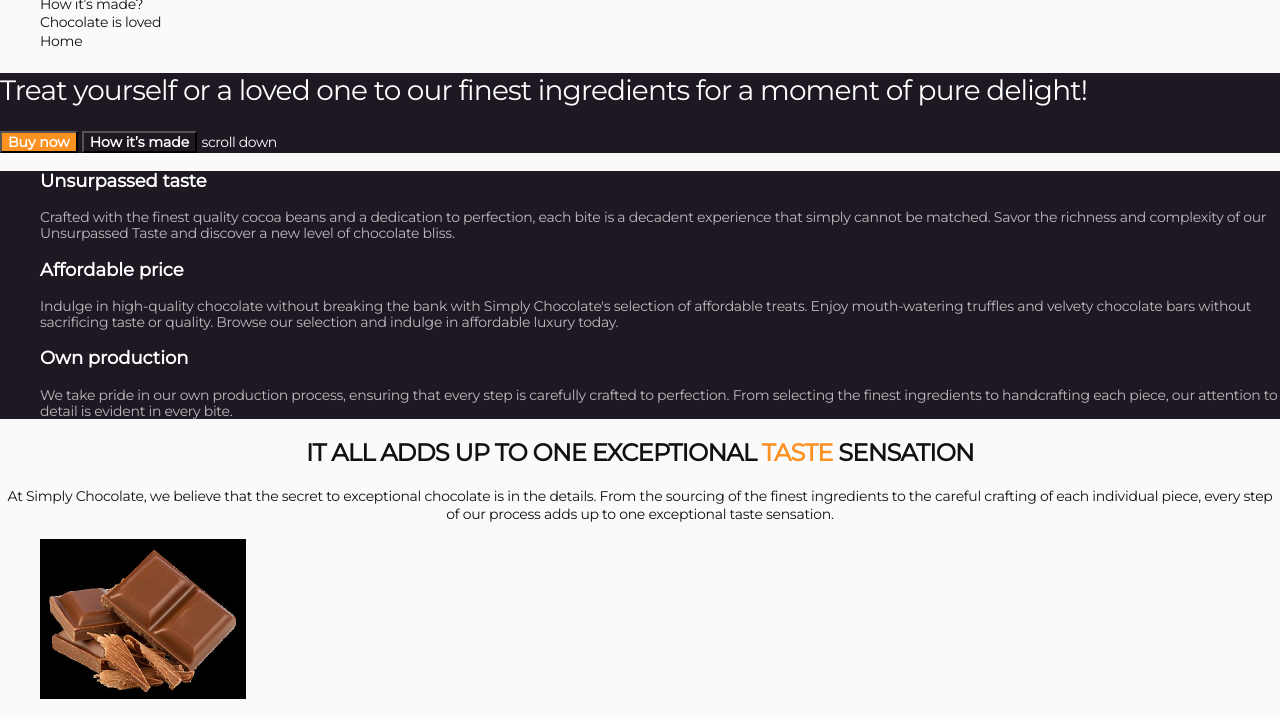
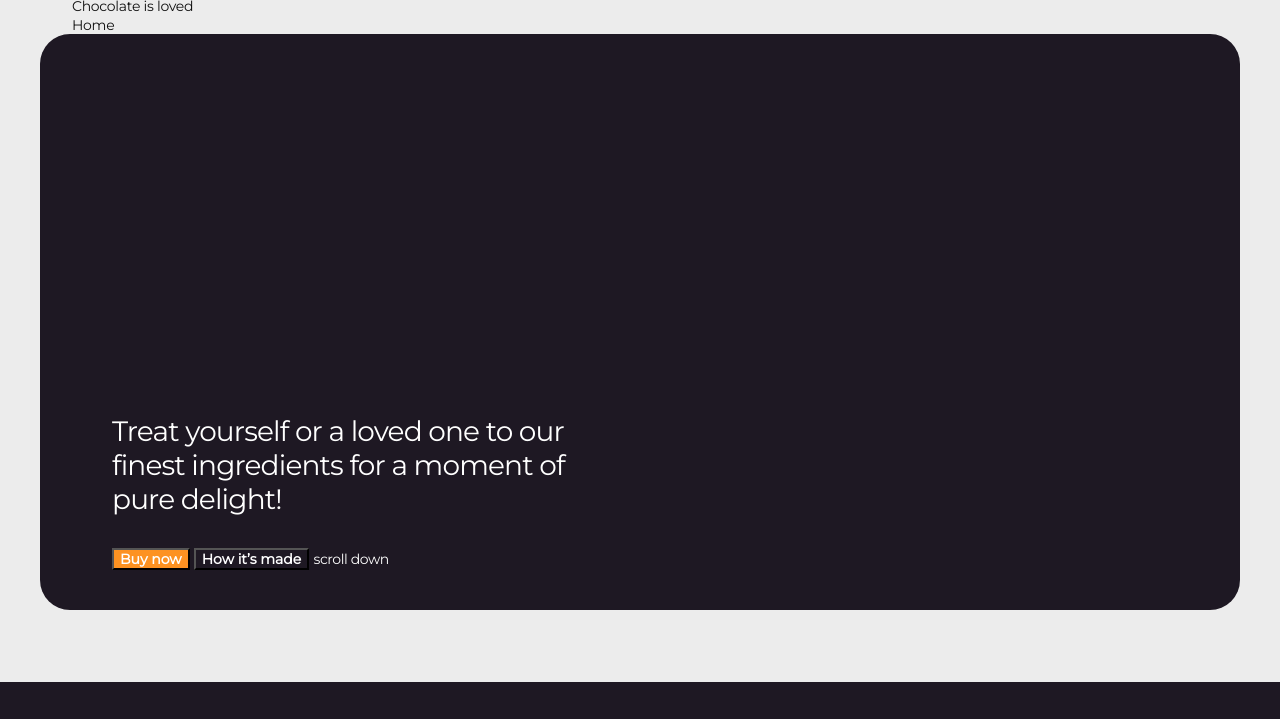
Before and after one commit to mary-lysenko/fs120-l-, a plain HTML site: page index.html in a window 1280 px wide. Shown: the part 41-760 px from the top of the page. Drawn offline with nearby package versions, Linux system fonts and the light colour scheme.

Commit message:
margin|padding

```diff
--- a/css/styles.css
+++ b/css/styles.css
@@ -1,15 +1,23 @@
 body {
     font-family: "Montserrat", sans-serif;
-    background: #fafafa;
+    background: #ececec;
 }
 
 
 ul {
     list-style-type: none;
+    margin-top: 0;
+    margin-bottom: 0;
+    padding-left: 0;
 }
 
 a {
     text-decoration: none;
+}
+
+p, h1, h2, h3, h4, h5, h6 {
+    margin-top: 0;
+    margin-bottom: 0;
 }
 
 button {
@@ -18,6 +26,19 @@ button {
 
 address {
     font-style: normal;
+}
+
+.container {
+    width: 1166px;
+    padding-left: 15px;
+    padding-right: 15px;
+    margin: 0 auto;
+}
+
+*,
+*::before,
+*::after {
+    box-sizing: border-box;
 }
 
 .section-title {
@@ -73,7 +94,16 @@ address {
 
 .hero {
     background-color: #1e1823;
+    max-width: 1200px;
+    margin: 0 auto;
+    border-radius: 30px;
+    margin-bottom: 72px;
 }
+
+.hero-wrapper {
+    padding: 380px 40px 40px 40px;
+}
+
 
 .hero-title {
     font-weight: 500;
@@ -81,6 +111,8 @@ address {
     line-height: 1.21429;
     letter-spacing: -0.03em;
     color: #fff;
+    margin-bottom: 32px;
+    max-width: 484px;
 }
 
 .hero-btn {
@@ -117,6 +149,8 @@ address {
 
 .feature {
     background: #1e1823;
+    padding-top: 50px;
+    padding-bottom: 50px;
 }
 
 .feature-list {
@@ -131,6 +165,7 @@ address {
     font-weight: 600;
     font-size: 18px;
     color: #fff;
+    margin-bottom: 18px;
 }
 
 .feature-item-text {
@@ -142,11 +177,14 @@ address {
 /* ---------TASTE---------- */
 
 .taste {
-
+padding-top: 100px;
+padding-bottom: 50px;
 }
 
 .taste-title {
-
+ max-width: 411px;
+ margin: 0 auto;
+ margin-bottom: 28px;
 }
 
 .taste-title-text {
@@ -156,6 +194,9 @@ address {
     letter-spacing: -0.02em;
     text-align: center;
     color: #111;
+    max-width: 486px;
+    margin: 0 auto;
+    margin-bottom: 50px;
 }
 
 .taste-list {
@@ -163,7 +204,9 @@ address {
 }
 
 .taste-item {
-
+border: 1px solid #fd9222;
+padding: 28px 32px;
+border-radius: 15px;
 }
 
 .taste-image {
@@ -182,7 +225,8 @@ address {
 /* ---------MADE---------- */
 
 .made {
-
+padding-top: 50px;
+padding-bottom: 50px;
 }
 
 .made-title {
@@ -219,7 +263,8 @@ address {
 /* ---------REVIEWS---------- */
 
 .reviews {
-
+padding-top: 50px;
+padding-bottom: 100px;
 }
 
 .reviews-title {
@@ -268,6 +313,8 @@ address {
 
 .footer {
     background-color: #1e1823;
+    padding-top: 50px;
+    padding-bottom: 86px;
 }
 
 .footer-title {
--- a/index.html
+++ b/index.html
@@ -22,6 +22,7 @@
 
   <body>
     <header class="header-page">
+      <div class="container">
         <nav class="header-navigation">
           <a class="header-logo" href="/">
             <span class="header-logo-italic">Simply</span> chocolate</a
@@ -32,29 +33,35 @@
             <li><a class="header-menu-link" href="/">Home</a></li>
           </ul>
         </nav>
+      </div>
     </header>
     <main>
       <section class="hero">
+        <div class="container">
+          <div class="hero-wrapper">
             <h1 class="hero-title">
-          Treat yourself or a loved one to our finest ingredients for a moment
-          of pure delight!
+              Treat yourself or a loved one to our finest ingredients for a
+              moment of pure delight!
             </h1>
             <button class="hero-btn btn" type="button">Buy now</button>
             <button class="hero-anchor-link btn" type="button">
               How it’s made
             </button>
             <a class="hero-crroll-link" href="/">scroll down</a>
+          </div>
+        </div>
       </section>
       <section class="feature">
+        <div class="container">
           <h2 hidden>Feature</h2>
           <ul class="feature-list">
             <li class="feature-item">
               <h3 class="feature-subtitle">Unsurpassed taste</h3>
               <p class="feature-item-text">
                 Crafted with the finest quality cocoa beans and a dedication to
-              perfection, each bite is a decadent experience that simply cannot
-              be matched. Savor the richness and complexity of our Unsurpassed
-              Taste and discover a new level of chocolate bliss.
+                perfection, each bite is a decadent experience that simply
+                cannot be matched. Savor the richness and complexity of our
+                Unsurpassed Taste and discover a new level of chocolate bliss.
               </p>
             </li>
             <li class="feature-item">
@@ -63,22 +70,24 @@
                 Indulge in high-quality chocolate without breaking the bank with
                 Simply Chocolate's selection of affordable treats. Enjoy
                 mouth-watering truffles and velvety chocolate bars without
-              sacrificing taste or quality. Browse our selection and indulge in
-              affordable luxury today.
+                sacrificing taste or quality. Browse our selection and indulge
+                in affordable luxury today.
               </p>
             </li>
             <li class="feature-item">
               <h3 class="feature-subtitle">Own production</h3>
               <p class="feature-item-text">
                 We take pride in our own production process, ensuring that every
-              step is carefully crafted to perfection. From selecting the finest
-              ingredients to handcrafting each piece, our attention to detail is
-              evident in every bite.
+                step is carefully crafted to perfection. From selecting the
+                finest ingredients to handcrafting each piece, our attention to
+                detail is evident in every bite.
               </p>
             </li>
           </ul>
+        </div>
       </section>
       <section class="taste">
+        <div class="container">
           <h2 class="taste-title section-title">
             It all adds up to one exceptional
             <span class="accent">taste</span> sensation
@@ -131,8 +140,10 @@
               <h4 class="taste-subtitle">semi - sweet chocolate</h4>
             </li>
           </ul>
+        </div>
       </section>
       <section class="made">
+        <div class="container">
           <h2 class="made-title section-title">
             How it’s <span class="accent">made?</span>
           </h2>
@@ -177,8 +188,10 @@
               </p>
             </li>
           </ul>
+        </div>
       </section>
       <section class="reviews">
+        <div class="container">
           <h2 class="reviews-title section-title">
             <span class="accent">Chocolate</span> is loved
           </h2>
@@ -229,9 +242,11 @@
             </li>
           </ul>
           <button class="reviews-btn btn" type="button">Leave a review</button>
+        </div>
       </section>
     </main>
     <footer class="footer">
+      <div class="container">
         <p class="footer-title">
           <span class="accent">Chocolate</span> a delicious cure for a bad day
         </p>
@@ -261,6 +276,7 @@
             <a class="footer-menu-link" href="/">Chocolate is loved</a>
           </li>
         </ul>
+      </div>
     </footer>
   </body>
 </html>
```
Lines whose indentation alone changed are shown as unchanged.
